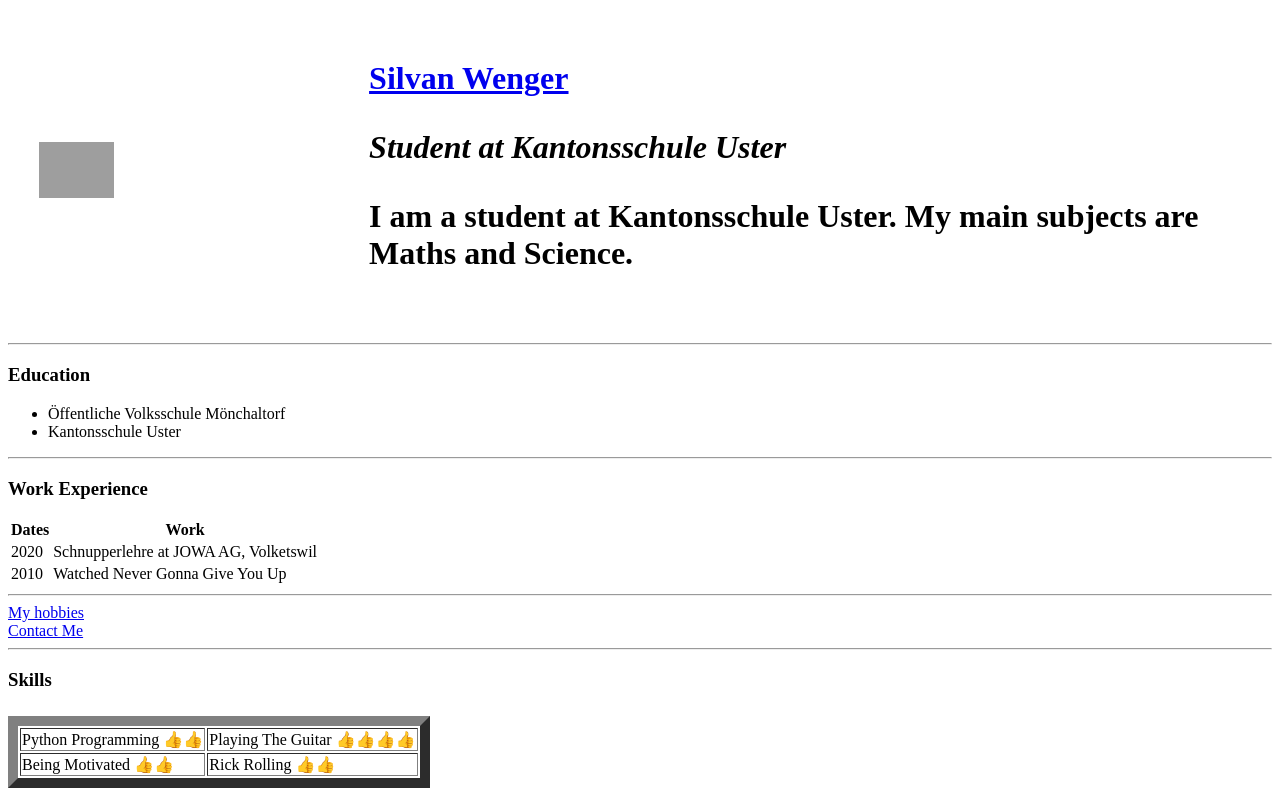
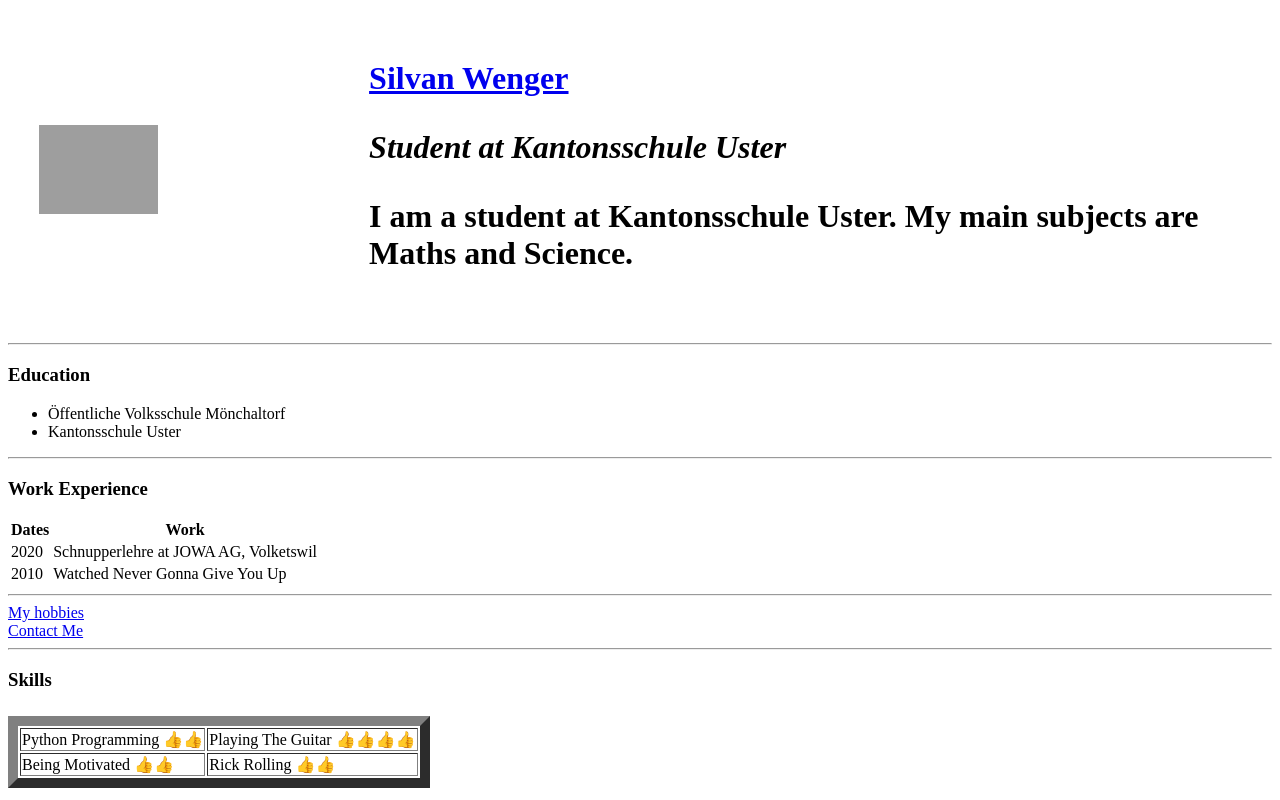
Before and after one commit to Silvanues/cv, a plain HTML site: page index.html in a window 1280 px wide. Drawn offline with Linux system fonts and the light colour scheme; grey boxes are pictures that could not be loaded.

```diff
--- a/styles.css
+++ b/styles.css
@@ -1,4 +1,4 @@
 img {
-  width: 25%;
-  height: 25%
+  width: 40%;
+  height: 40%
 }
```
